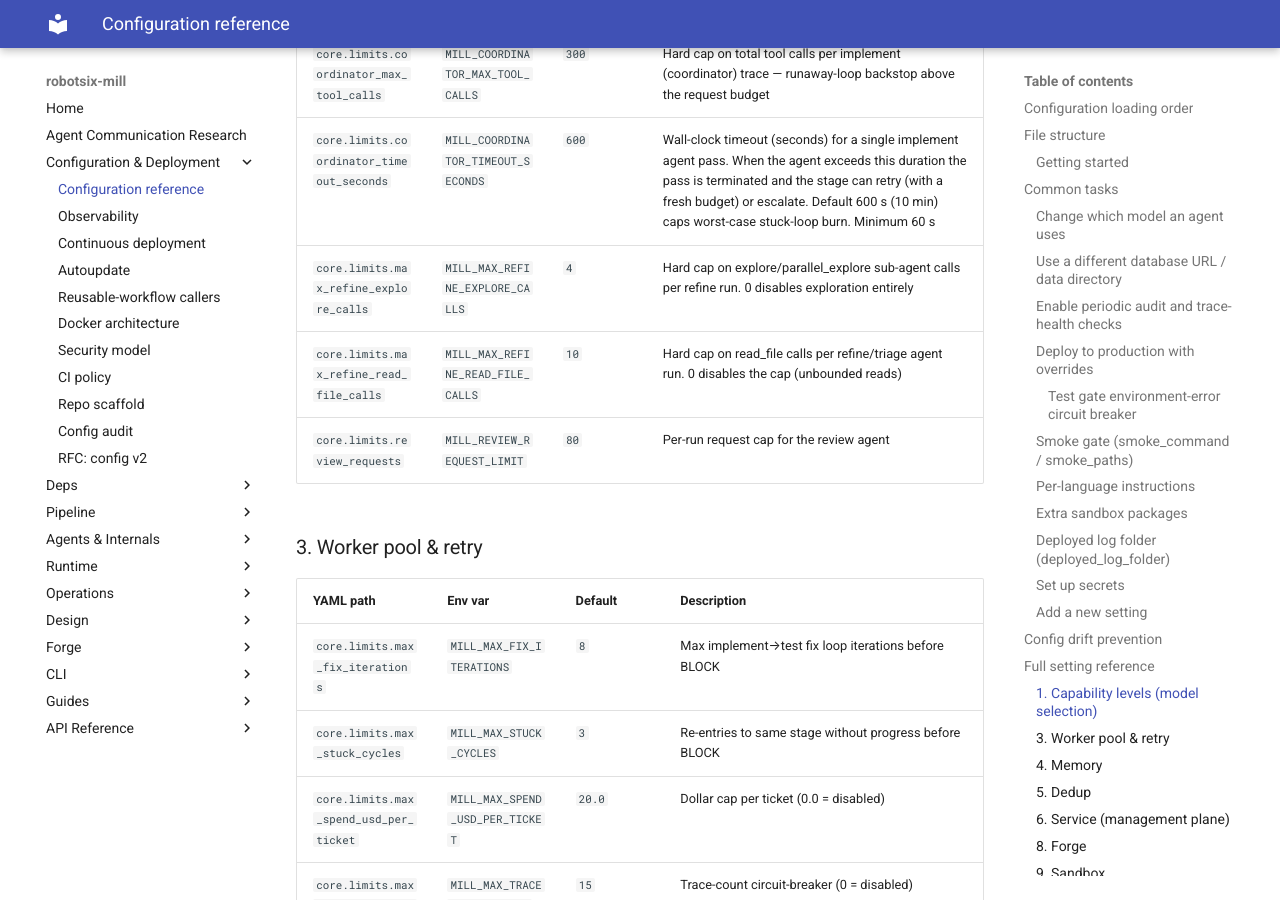
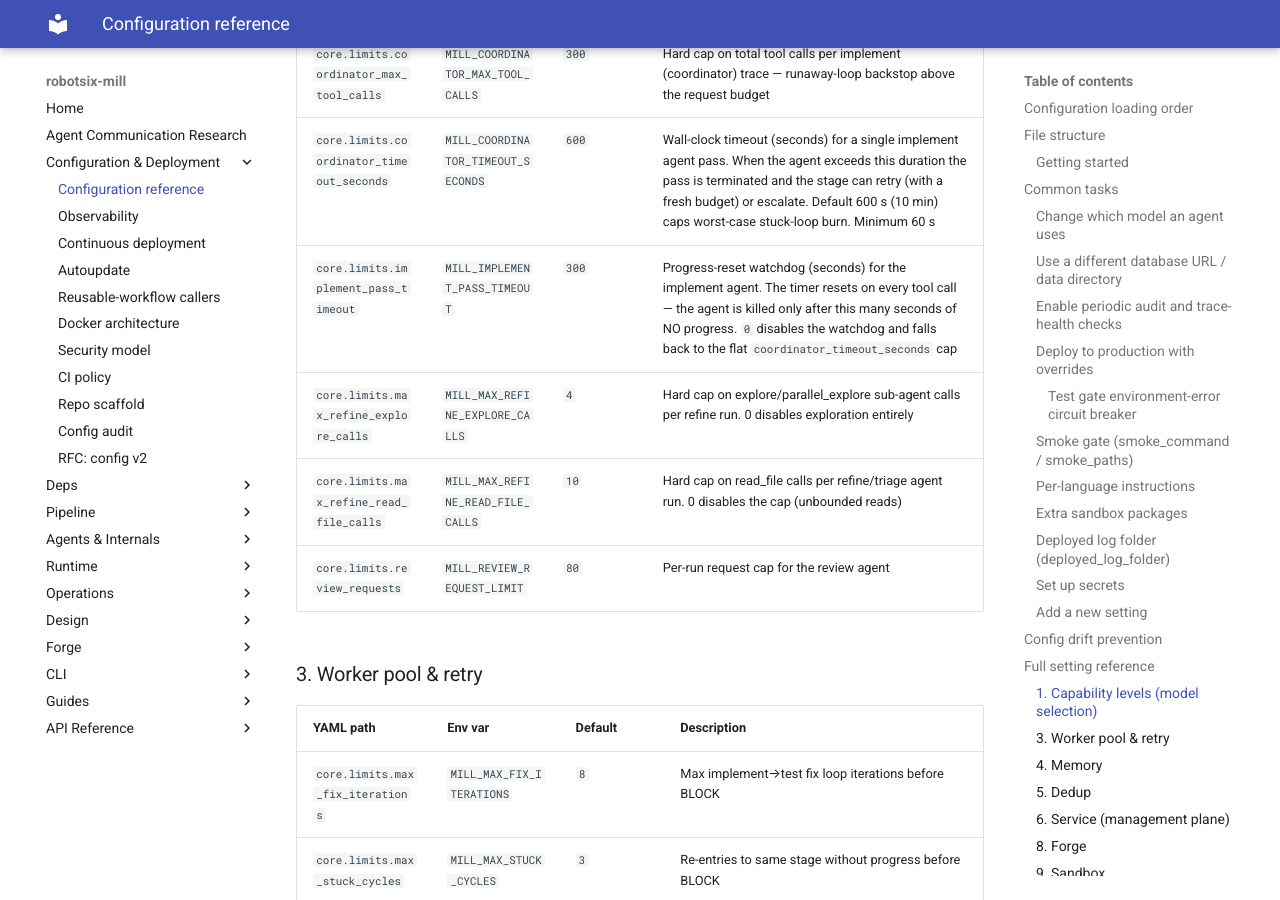
Before and after one commit to damien-robotsix/robotsix-mill, an MkDocs documentation site: the page built from docs/config/configuration.md, in a window 1280 px wide and 900 px high, scrolled down 10232 px. Built offline with MkDocs 1.6.1 and Material for MkDocs 9.7.7, drawn with Linux system fonts in a browser that asks for light colours.

Commit message:
mill: config drift: implement_pass_timeout missing from docs/config/configuration.md (20260728T091711Z-config-drift-implement-pass-timeout-miss-2c2b) (#2592)
Co-authored-by: robotsix-mill <mill@robotsix.local>

```diff
--- a/docs/config/configuration.md
+++ b/docs/config/configuration.md
@@ -402,6 +402,7 @@ the `claude` CLI in the container). These knobs govern that path:
 | `core.limits.dedup_max_candidates` | `MILL_DEDUP_MAX_CANDIDATES` | `8` | Maximum candidates passed to the dedup LLM after similarity pre-filtering. Caps token budget regardless of repo size |
 | `core.limits.coordinator_max_tool_calls` | `MILL_COORDINATOR_MAX_TOOL_CALLS` | `300` | Hard cap on total tool calls per implement (coordinator) trace — runaway-loop backstop above the request budget |
 | `core.limits.coordinator_timeout_seconds` | `MILL_COORDINATOR_TIMEOUT_SECONDS` | `600` | Wall-clock timeout (seconds) for a single implement agent pass. When the agent exceeds this duration the pass is terminated and the stage can retry (with a fresh budget) or escalate. Default 600 s (10 min) caps worst-case stuck-loop burn. Minimum 60 s |
+| `core.limits.implement_pass_timeout` | `MILL_IMPLEMENT_PASS_TIMEOUT` | `300` | Progress-reset watchdog (seconds) for the implement agent. The timer resets on every tool call — the agent is killed only after this many seconds of NO progress. `0` disables the watchdog and falls back to the flat `coordinator_timeout_seconds` cap |
 | `core.limits.max_refine_explore_calls` | `MILL_MAX_REFINE_EXPLORE_CALLS` | `4` | Hard cap on explore/parallel_explore sub-agent calls per refine run. 0 disables exploration entirely |
 | `core.limits.max_refine_read_file_calls` | `MILL_MAX_REFINE_READ_FILE_CALLS` | `10` | Hard cap on read_file calls per refine/triage agent run. 0 disables the cap (unbounded reads) |
 | `core.limits.review_requests` | `MILL_REVIEW_REQUEST_LIMIT` | `80` | Per-run request cap for the review agent |
```
Also changed, not shown: CHANGELOG.md (+1 -0 lines).
